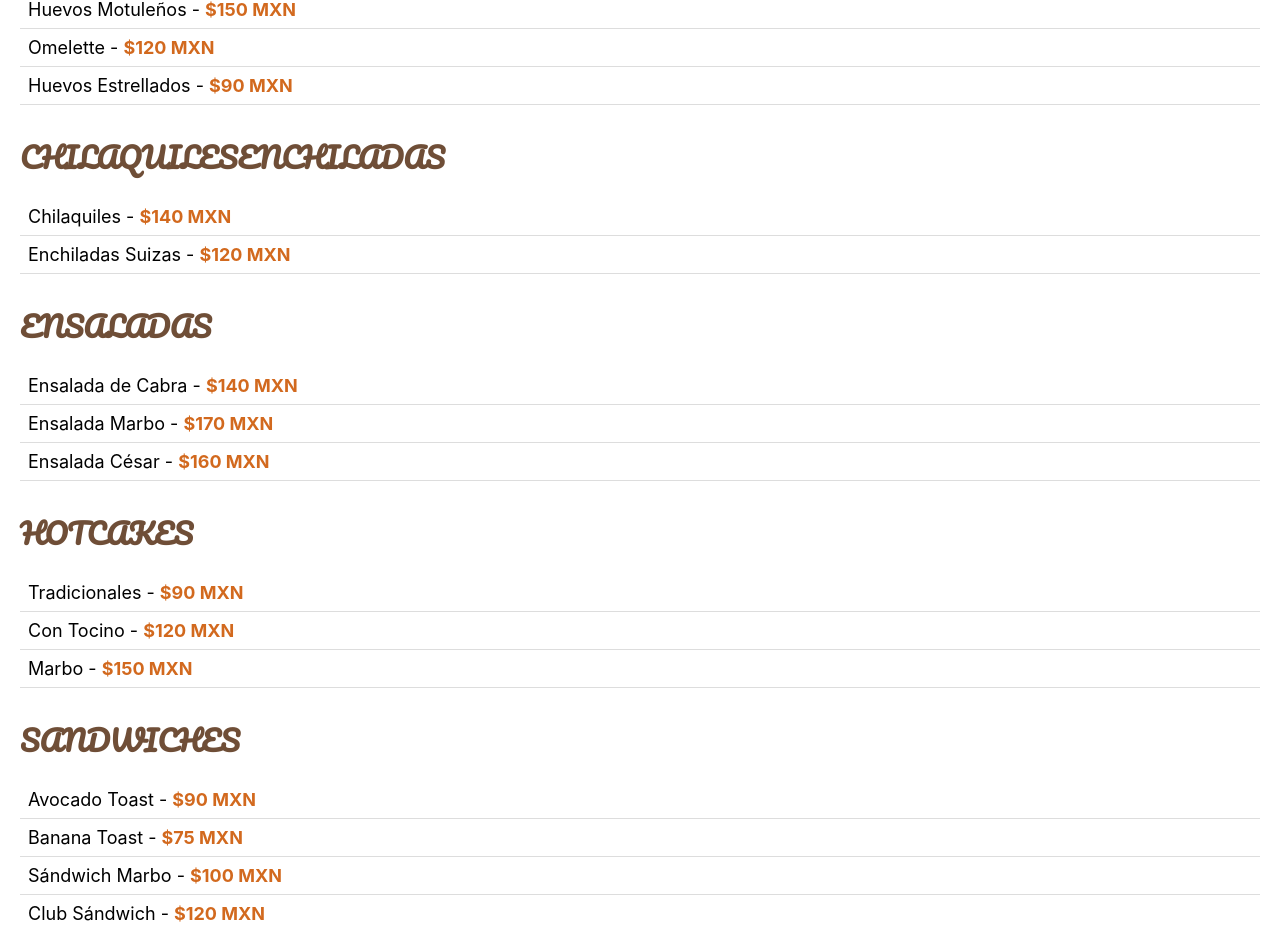
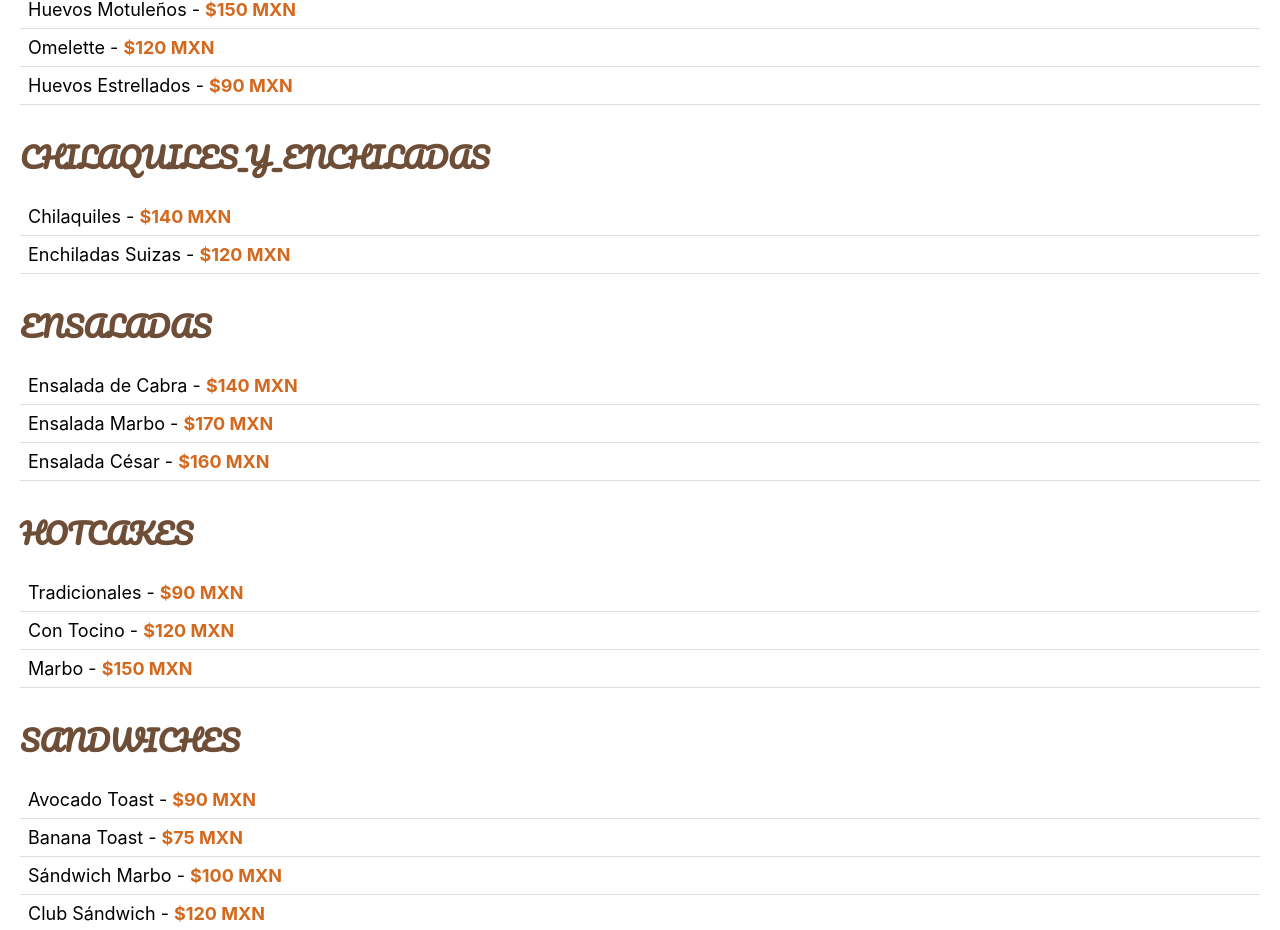
Before and after one commit to elespectro/cefeteria, a React (Create React App) app: page /menu in a window 1280 px wide. Shown: the part 951-1881 px from the top of the page. Built offline with nearby package versions, Linux system fonts and the light colour scheme.

Commit message:
Inicializando seguimiento en Git

```diff
--- a/src/components/Menu.jsx
+++ b/src/components/Menu.jsx
@@ -24,7 +24,7 @@ const menu = {
     { nombre: "Omelette", precio: "$120 MXN" },
     { nombre: "Huevos Estrellados", precio: "$90 MXN" }
   ],
-  chilaquilesEnchiladas: [
+  chilaquiles_y_Enchiladas: [
     { nombre: "Chilaquiles", precio: "$140 MXN" },
     { nombre: "Enchiladas Suizas", precio: "$120 MXN" }
   ],
```
